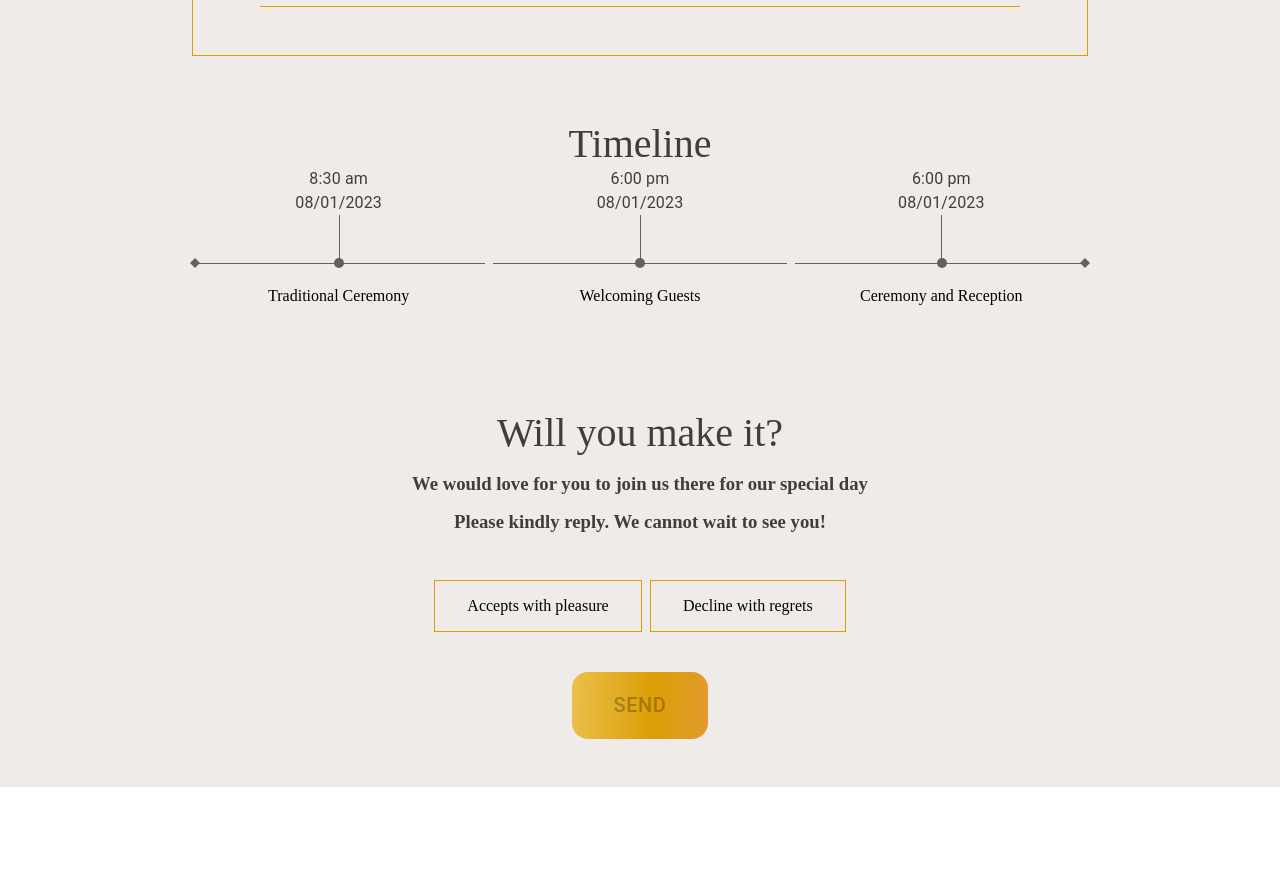
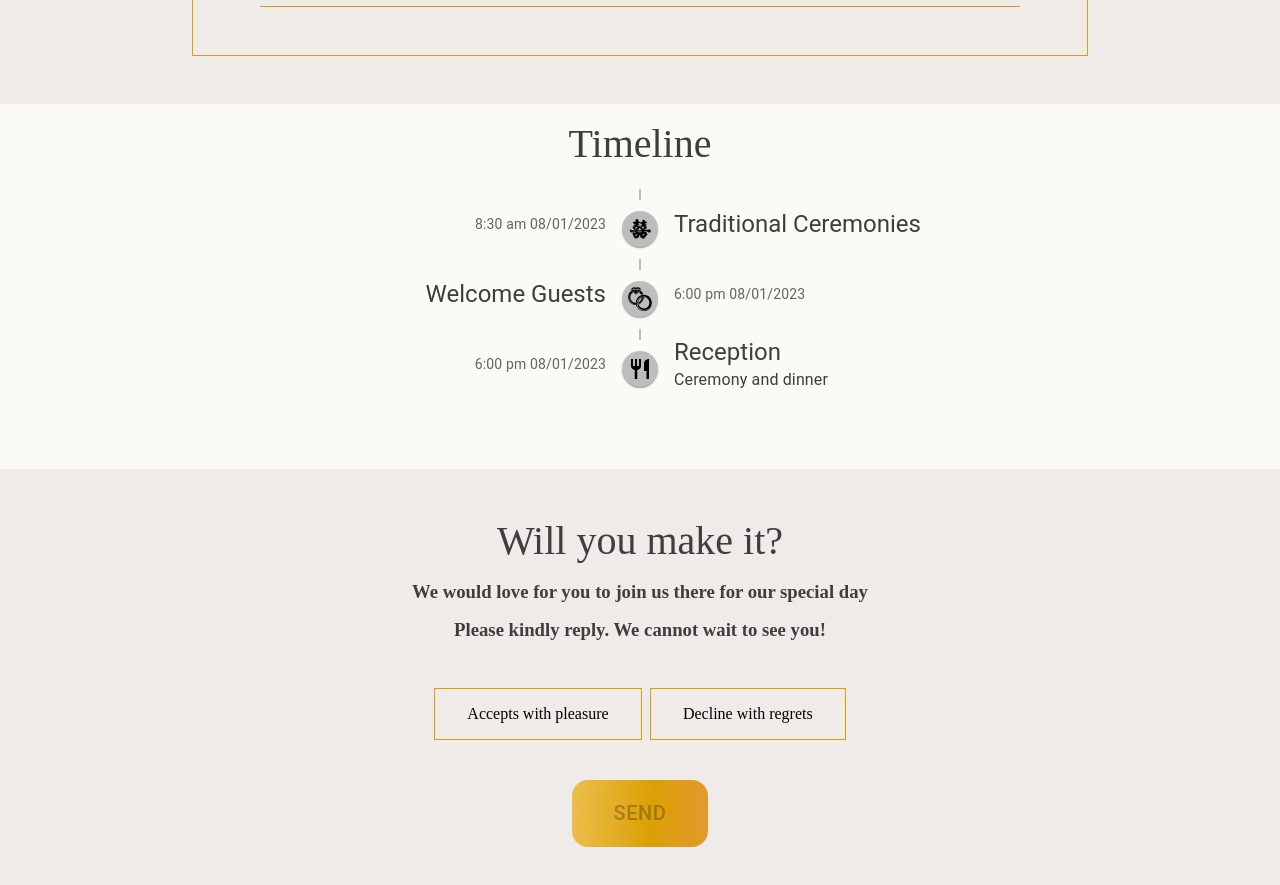
Before and after one commit to james-nair/wedding, a Next.js app: page / in a window 1280 px wide. Shown: the part 2640-3525 px from the top of the page. Before the commit the page ends 3427 px from the top, so only its background shows below. Built offline with nearby package versions, Linux system fonts and the light colour scheme; no server answers.

Commit message:
apply the new timeline

```diff
--- a/components/Timeline.tsx
+++ b/components/Timeline.tsx
@@ -1,6 +1,11 @@
 import { Box, Grid, styled, Typography } from "@mui/material";
 import { useConfig } from "../lib/useConfig";
-
+import { BACKGROUND_COLOR } from "../styles/constant";
+import { CustomTimeline, TimelineItem } from "./CustomTimeline";
+import { DoubleHappyIcon } from "./icons/DoubleHappy";
+import { RingsIcon } from "./icons/Rings";
+import RestaurantIcon from "@mui/icons-material/Restaurant";
+import { useMediaQuery } from "../lib/useMediaQuery";
 interface ComponentProps {
   isPortrait?: boolean;
   isSmall?: boolean;
@@ -11,15 +16,17 @@ const Section = styled("section", {
   height: "fit-content",
   overflow: "hidden",
   position: "relative",
-  backgroundColor: "#EFEBE9",
+  backgroundColor: BACKGROUND_COLOR,
   textAlign: "center",
   padding: "1rem 0 3rem 0",
 });
 
-const Container = styled("div")({
-  maxWidth: "70%",
+const Container = styled("div", {
+  shouldForwardProp: (prop) => prop !== "isSmall" && prop !== "isPortrait",
+})<ComponentProps>(({ isSmall }) => ({
+  maxWidth: isSmall ? "95%" : "80%",
   margin: "0 auto",
-});
+}));
 
 const TitleLayout = styled("span", {
   shouldForwardProp: (prop) => prop !== "isPortrait",
@@ -166,11 +173,33 @@ const EventName = ({ name }: { name: string }) => {
 
 export const Timeline = () => {
   const config = useConfig();
+  const isSmall = useMediaQuery("md");
+  const items: TimelineItem[] = [
+    {
+      title: "Traditional Ceremonies",
+      time: config.traditional.date,
+      icon: <DoubleHappyIcon />,
+      // subTitle: "Because you need rest",
+    },
+    {
+      title: "Welcome Guests",
+      time: config.reception.date,
+      icon: <RingsIcon />,
+      // subTitle: "Because you need rest",
+    },
+    {
+      title: "Reception",
+      time: config.reception.date,
+      icon: <RestaurantIcon sx={{ color: "black" }} />,
+      subTitle: "Ceremony and dinner",
+    },
+  ];
   return (
     <Section>
-      <Container>
+      <Container isSmall={isSmall}>
         <TitleLayout>Timeline</TitleLayout>
-        <Grid container spacing={1}>
+        <CustomTimeline items={items} />
+        {/* <Grid container spacing={1}>
           <EventItem
             eventName="Traditional Ceremony"
             time={config.traditional.date}
@@ -185,7 +214,7 @@ export const Timeline = () => {
             time={config.reception.date}
             right
           />
-        </Grid>
+        </Grid> */}
       </Container>
     </Section>
   );
```
